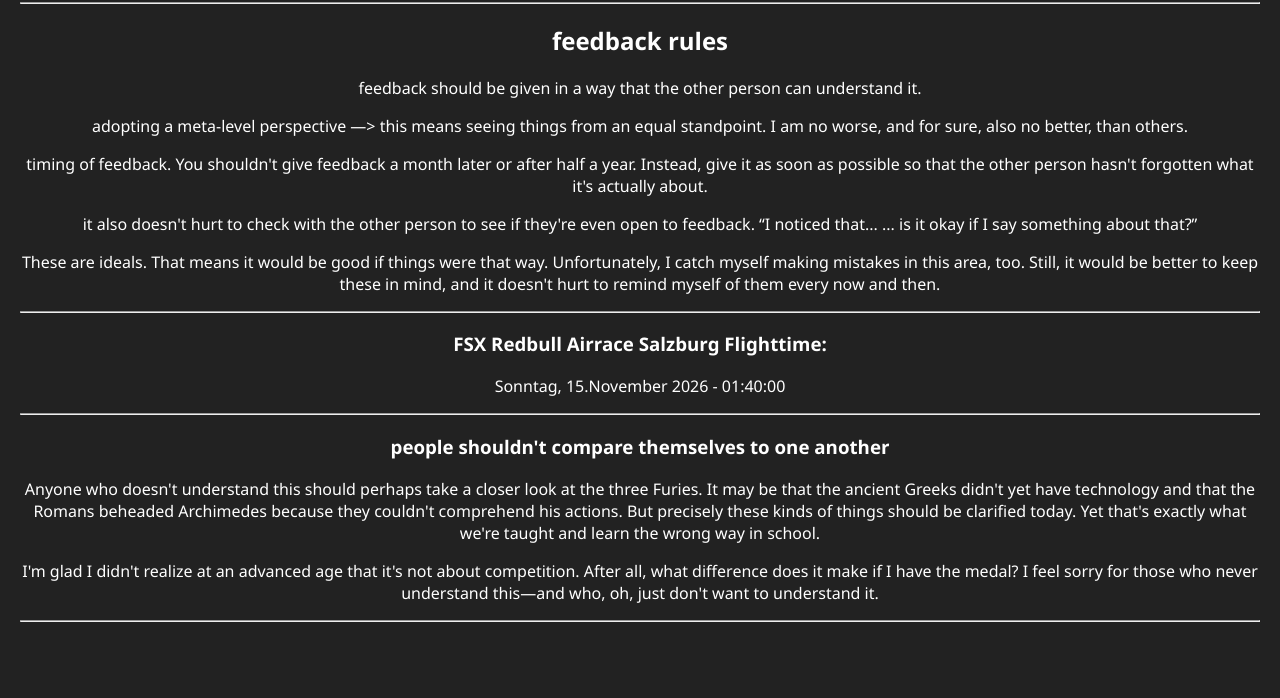
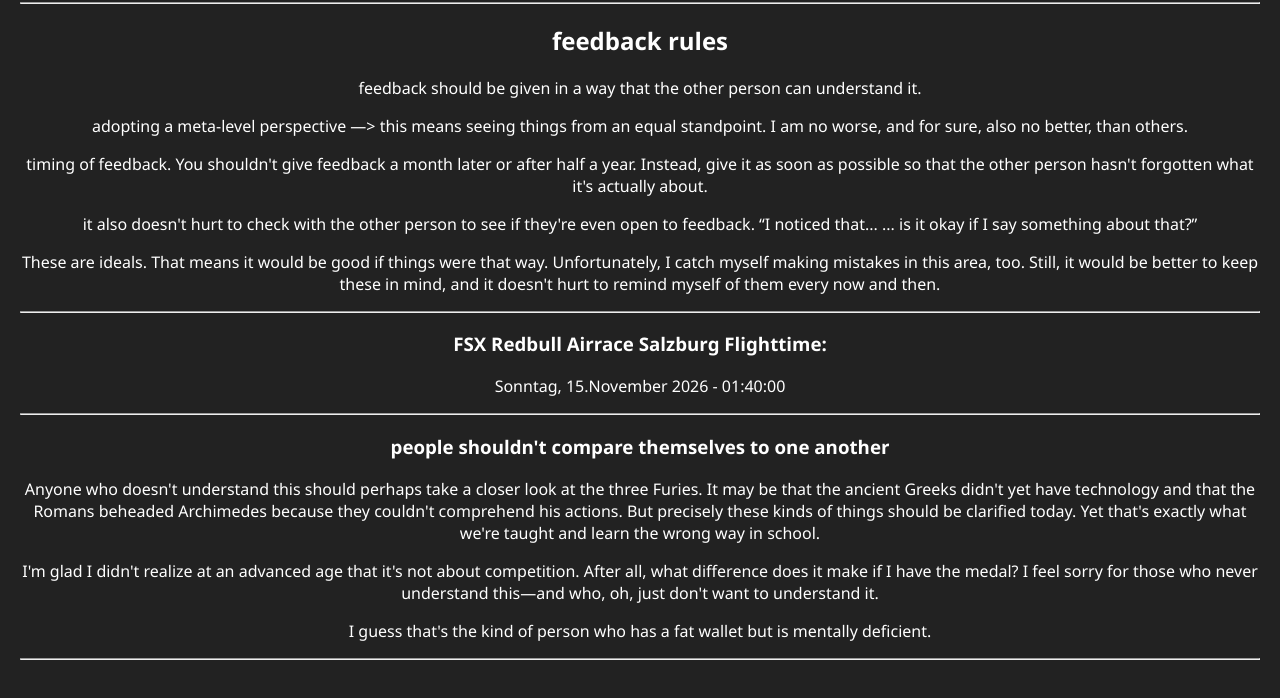
Before and after one commit to seimischleimi/seimischleimi.github.io, a plain HTML site: page index.html in a window 1280 px wide. Shown: the part 84-782 px from the top of the page. Drawn offline with Linux system fonts and the light colour scheme.

Commit message:
Update index.html

```diff
--- a/index.html
+++ b/index.html
@@ -41,6 +41,7 @@
 <p>
 <p>Anyone who doesn't understand this should perhaps take a closer look at the three Furies. It may be that the ancient Greeks didn't yet have technology and that the Romans beheaded Archimedes because they couldn't comprehend his actions. But precisely these kinds of things should be clarified today. Yet that's exactly what we're taught and learn the wrong way in school.</p>
 <p> I'm glad I didn't realize at an advanced age that it's not about competition. After all, what difference does it make if I have the medal? I feel sorry for those who never understand this—and who, oh, just don't want to understand it.</p>
+<p> I guess that's the kind of person who has a fat wallet but is mentally deficient. </p>
 <hr>
 </body>
 </html>
```
